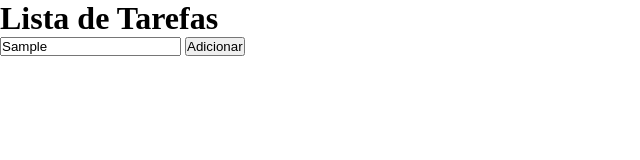
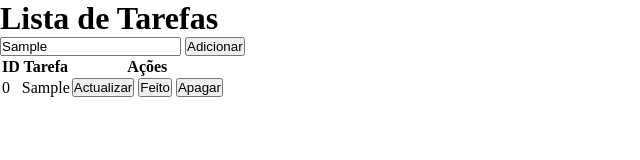
Before and after one commit to dorivatech/vuejs-list-todo, a plain HTML site: page index.html in a window 1280 px wide. Both pictures are taken after typing "Sample" into the empty fields and a click on the button "Adicionar". Shown: the whole page, without its empty margins (0-640 px from the left). Drawn offline with Linux system fonts and the light colour scheme.

Commit message:
Realizando iteração no array de tasks (ou seja, apresentação em uma tabela para os usuários)

```diff
--- a/index.html
+++ b/index.html
@@ -27,6 +27,30 @@
 					<button type="submit">Adicionar</button>
 				</form>
 			</header>
+
+			<section>
+				<table>
+					<thead>
+						<tr>
+							<th>ID</th>
+							<th>Tarefa</th>
+							<th>Ações</th>
+						</tr>
+					</thead>
+
+					<tbody>
+						<tr v-for="(task, index) in tasks">
+							<td>{{ index }}</td>
+							<td>{{ task.task }}</td>
+							<td>
+								<button @click.prevent.stop="edit(index)">Actualizar</button>
+								<button @click.prevent.stop="update(index)">Feito</button>
+								<button @click.prevent.stop="destroy(index)">Apagar</button>
+							</td>
+						</tr>
+					</tbody>
+				</table>
+			</section>
 		</main>
 
 		<!-- JS -->
```
